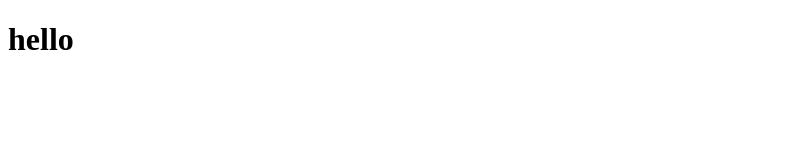
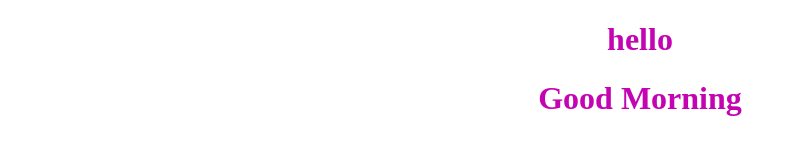
Before and after one commit to RASHICHOURASIYA/B33-masai, a plain HTML site: page index.html in a window 1280 px wide. Shown: the whole page, without its empty margins (0-796 px from the left). Drawn offline with Linux system fonts and the light colour scheme.

Commit message:
css style

```diff
--- a/index.html
+++ b/index.html
@@ -4,8 +4,15 @@
     <meta charset="UTF-8">
     <meta name="viewport" content="width=device-width, initial-scale=1.0">
     <title>Document</title>
+    <style>
+        h1{
+            text-align: center;
+            color: rgb(196, 3, 179);
+        }
+    </style>
 </head>
 <body>
     <h1>hello</h1>
+    <h1>Good Morning</h1>
 </body>
 </html>
```
